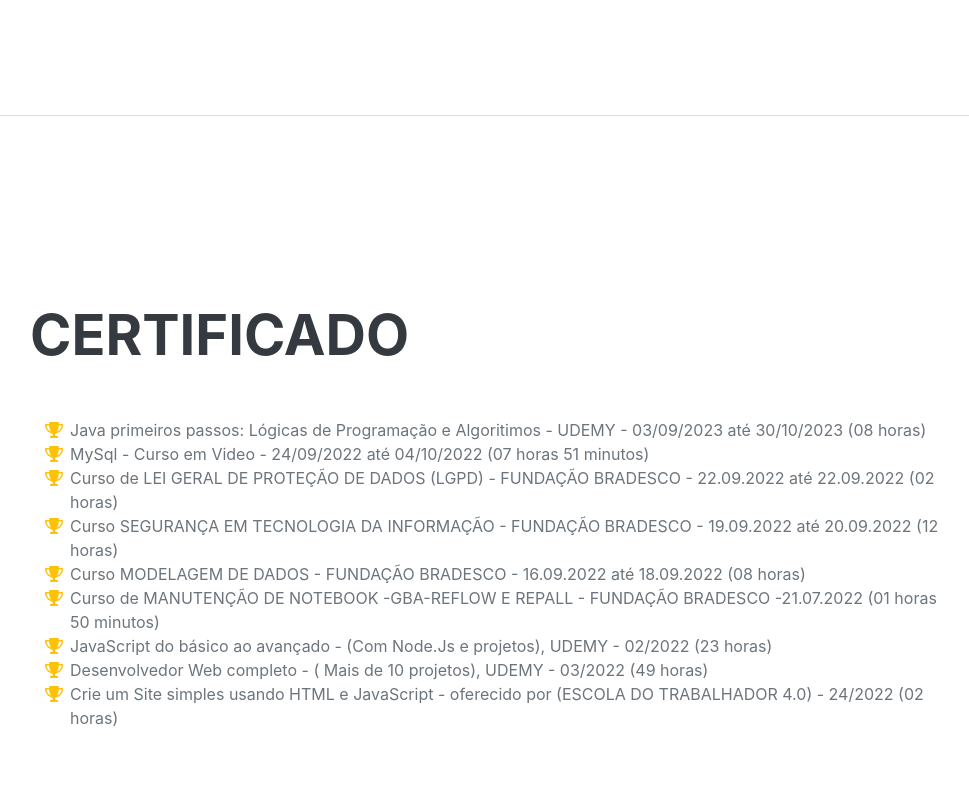
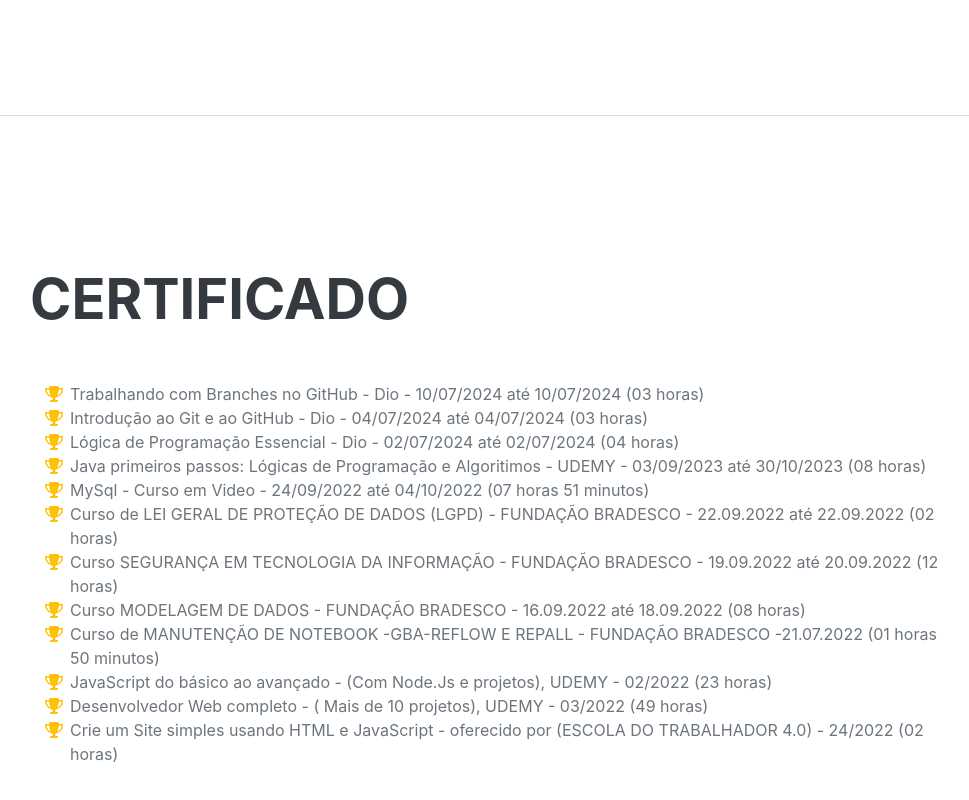
Before and after one commit to fabio-de-souza-lima/curriculo_profissional, a plain HTML site: page index.html in a window 1280 px wide. Shown: the part 4822-5622 px from the top of the page, without its empty margins (290-1259 px from the left). Drawn offline with nearby package versions, Linux system fonts and the light colour scheme; a web font is replaced by a local one.

Commit message:
Adicionando mais um certificado

```diff
--- a/index.html
+++ b/index.html
@@ -352,12 +352,22 @@
             <div data-aos="fade-left" class="resume-section-content">
                 <h2 data-aos="fade-right" class="mb-5">Certificado</h2>
                 <ul class="fa-ul mb-0">
-
+                    <li>
+                        <span class="fa-li"><i class="fas fa-trophy text-warning"></i></span>
+                        Trabalhando com Branches no GitHub - Dio - 10/07/2024 até 10/07/2024 (03 horas)
+                    </li>
+                    <li>
+                        <span class="fa-li"><i class="fas fa-trophy text-warning"></i></span>
+                        Introdução ao Git e ao GitHub - Dio - 04/07/2024 até 04/07/2024 (03 horas)
+                    </li>
+                    <li>
+                        <span class="fa-li"><i class="fas fa-trophy text-warning"></i></span>
+                        Lógica de Programação Essencial - Dio - 02/07/2024 até 02/07/2024 (04 horas)
+                    </li>
                     <li>
                         <span class="fa-li"><i class="fas fa-trophy text-warning"></i></span>
                         Java primeiros passos: Lógicas de Programação e Algoritimos - UDEMY - 03/09/2023 até 30/10/2023 (08 horas)
                     </li>
-
                     <li>
                         <span class="fa-li"><i class="fas fa-trophy text-warning"></i></span>
                         MySql - Curso em Video - 24/09/2022 até 04/10/2022 (07 horas 51 minutos)
```
